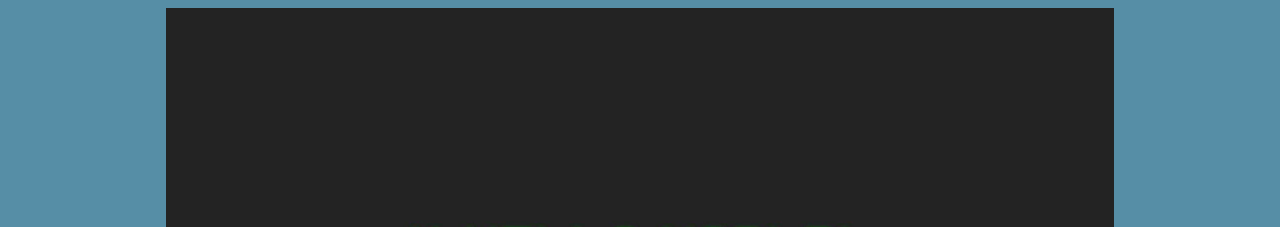
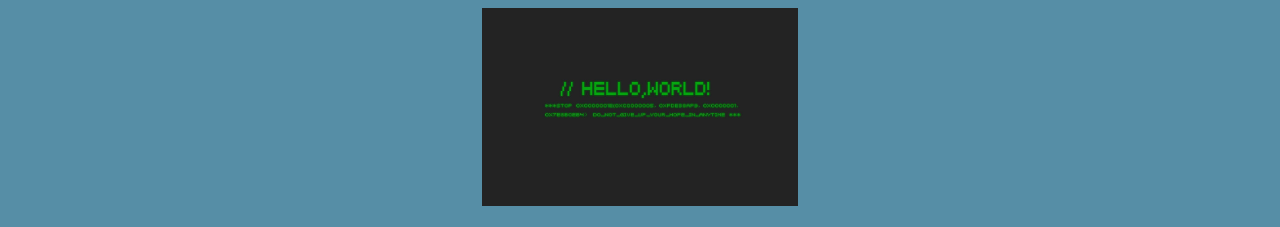
Before and after one commit to Zubair-Adnan/Zubair-Adnan.github.io, a plain HTML site: page index.html in a window 1280 px wide. Shown: the top 227 px of the page. Drawn offline with Linux system fonts and the light colour scheme.

Commit message:
Update index.html

```diff
--- a/index.html
+++ b/index.html
@@ -11,7 +11,7 @@
 </header>
 
 <body>
-	<img class="hero" src="images/hello.jpg" width="75%" height="30%" alt="banner">
+	<img class="hero" src="images/hello.jpg" width="25%" height="30%" alt="banner">
 	<h1>Zubair Adnan's Portal</h1>
 	<h2>About Me</h2>
 	<p>Currently pursuing Bachelors of Science in Comp. Sci from FAST NUCES.</p>
```
